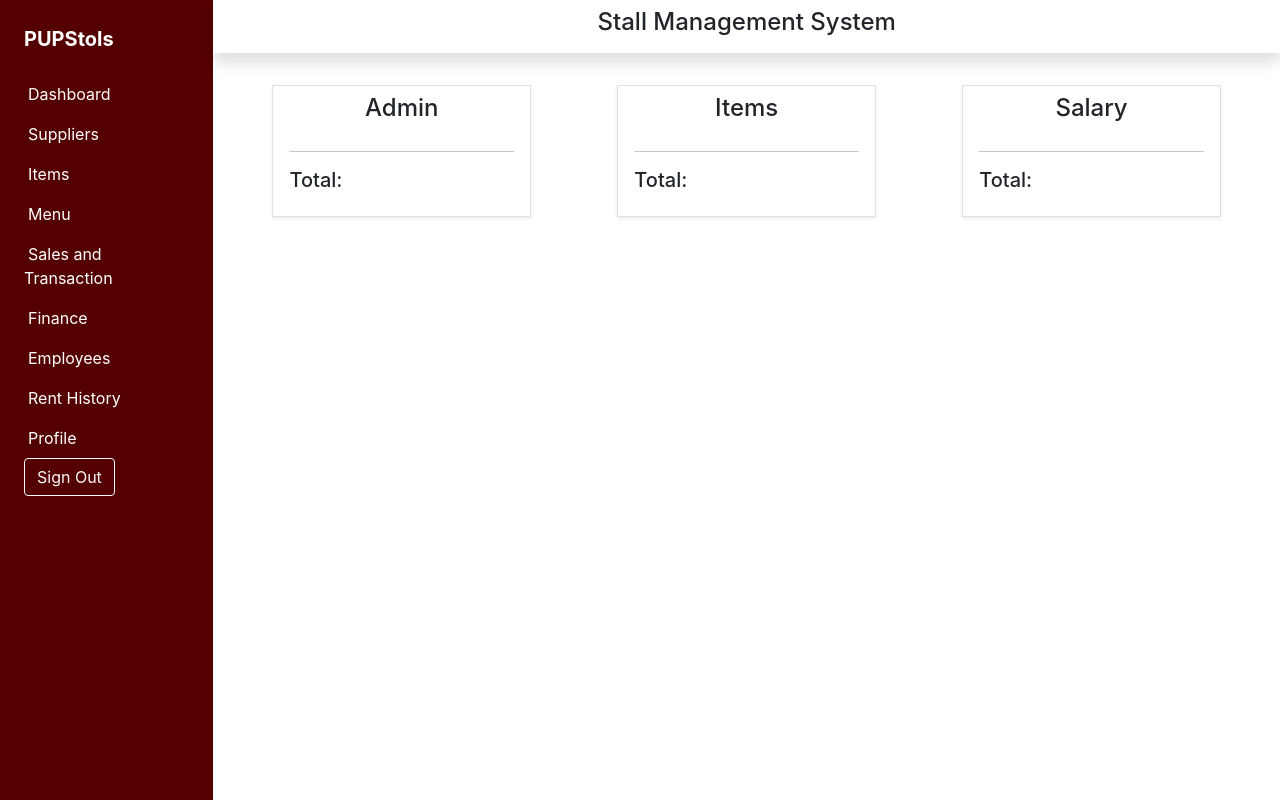
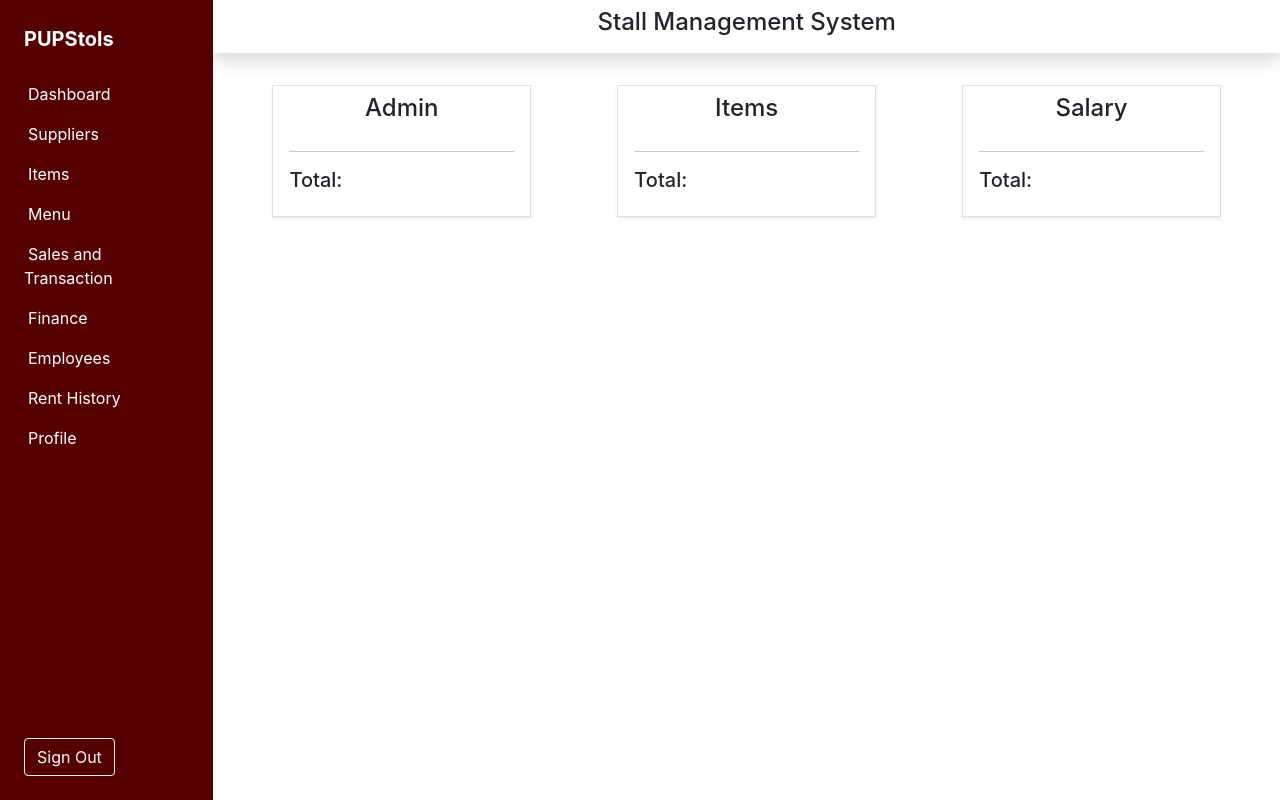
Before and after one commit to krislette/pup-stalls, a React (Create React App) app in the folder client/: page / in a window 1280 px wide. Built offline with nearby package versions, Linux system fonts and the light colour scheme; no server answers.

Commit message:
Made prettier dashboard with sign out confirmation

```diff
--- a/client/src/components/dashboard/Dashboard.jsx
+++ b/client/src/components/dashboard/Dashboard.jsx
@@ -5,8 +5,11 @@ function Dashboard() {
   const navigate = useNavigate();
 
   const signOut = () => {
+    const confirmSignOut = window.confirm("Are you sure you want to sign out?");
+    if (confirmSignOut) {
       localStorage.removeItem("Token");
       navigate("/login");
+    }
   };
 
   return (
@@ -91,7 +94,8 @@ function Dashboard() {
                   <span className="ms-1 d-none d-sm-inline">Profile</span>
                 </Link>
               </li>
-              <li>
+            </ul>
+            <div className="mb-4"> {/* Added margin-top here */}
               <button
                 type="button"
                 className="btn btn-outline-light"
@@ -99,8 +103,7 @@ function Dashboard() {
               >
                 Sign Out
               </button>
-              </li>
-            </ul>
+            </div>
           </div>
         </div>
         <div className="col p-0 m-0">
```
Lines whose indentation alone changed are shown as unchanged.
